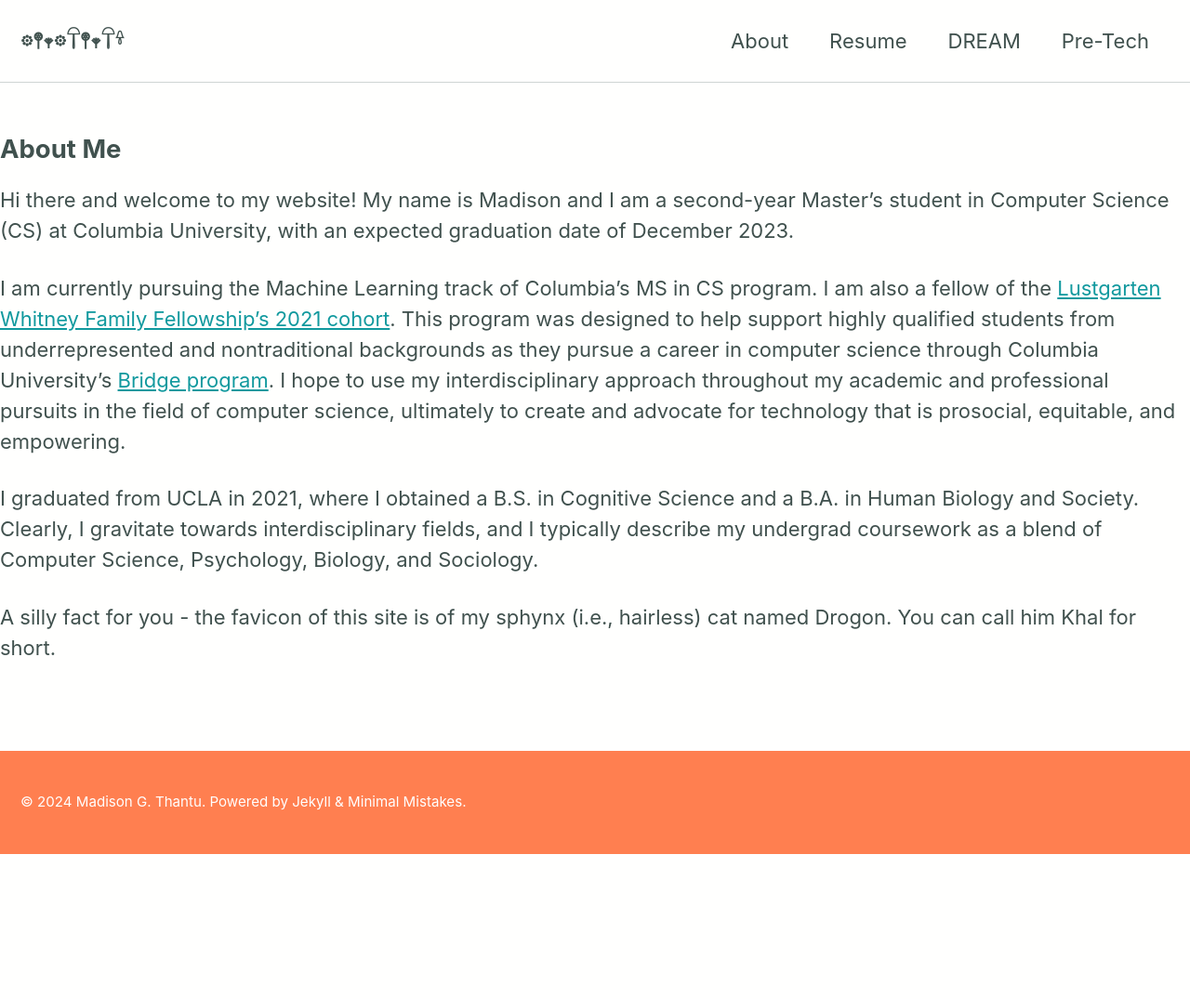
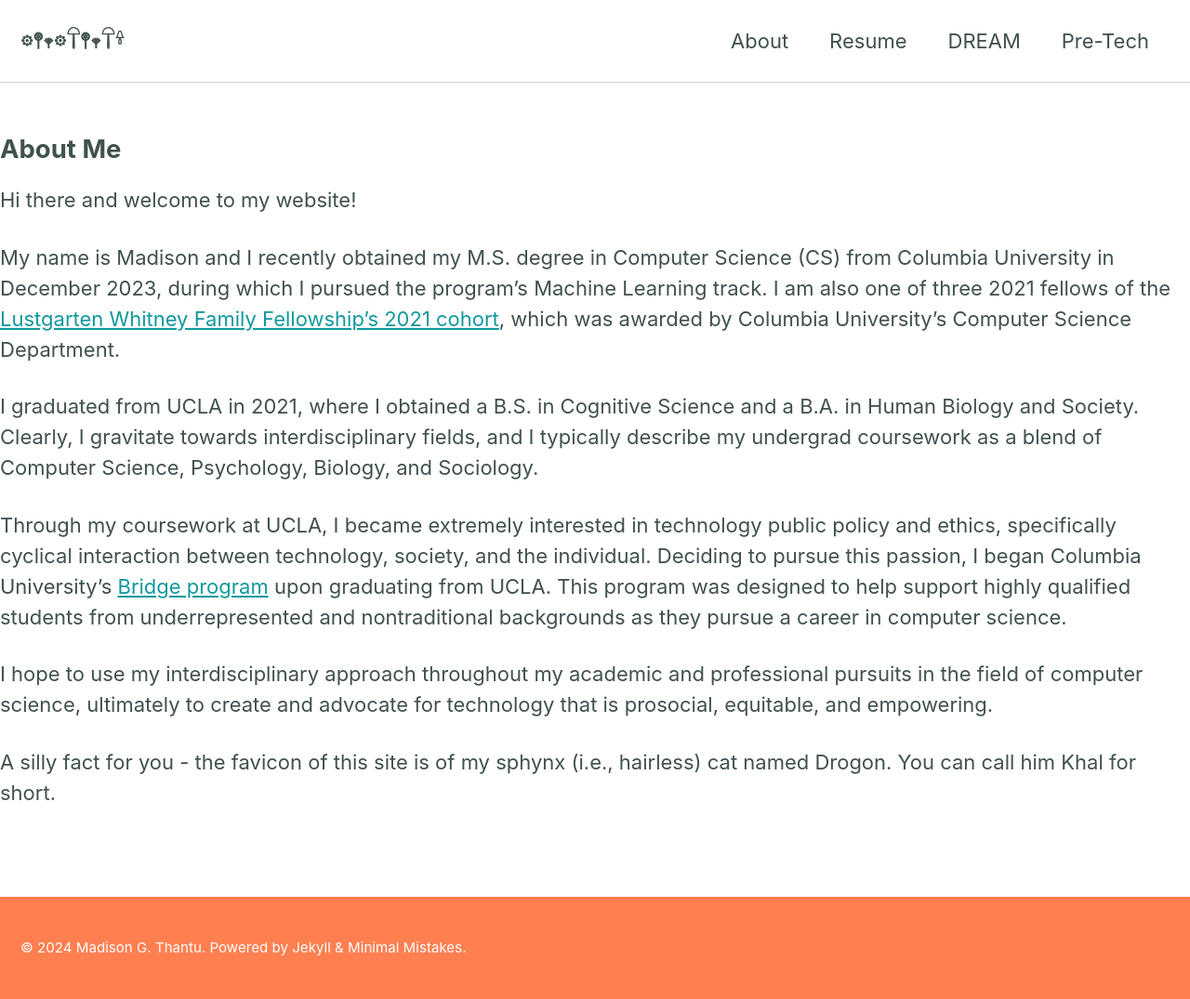
Before and after one commit to madisonthantu/about_mgt, a Jekyll site: the page built from _pages/about.md, in a window 1280 px wide. Shown: the whole page at 93% size. Built offline with Jekyll 4.4.1, drawn with Linux system fonts in a browser that asks for light colours; cached includes are drawn as plain includes; before the commit the page ends 919 px from its top, so only the background shows below that.

Commit message:
Updated about page

```diff
--- a/_pages/about.md
+++ b/_pages/about.md
@@ -5,10 +5,14 @@ title: About
 
 ## About Me
 
-Hi there and welcome to my website! My name is Madison and I am a second-year Master's student in Computer Science (CS) at Columbia University, with an expected graduation date of December 2023.
+Hi there and welcome to my website!
 
-I am currently pursuing the Machine Learning track of Columbia's MS in CS program. I am also a fellow of the [Lustgarten Whitney Family Fellowship's 2021 cohort](https://www.engineering.columbia.edu/news/asif-soeyadi-thantu-lustgarten-whitney-fellows). This program was designed to help support highly qualified students from underrepresented and nontraditional backgrounds as they pursue a career in computer science through Columbia University's [Bridge program](https://www.cs.columbia.edu/ms-bridge/). I hope to use my interdisciplinary approach throughout my academic and professional pursuits in the field of computer science, ultimately to create and advocate for technology that is prosocial, equitable, and empowering.
+My name is Madison and I recently obtained my M.S. degree in Computer Science (CS) from Columbia University in December 2023, during which I pursued the program's Machine Learning track. I am also one of three 2021 fellows of the [Lustgarten Whitney Family Fellowship's 2021 cohort](https://www.engineering.columbia.edu/news/asif-soeyadi-thantu-lustgarten-whitney-fellows), which was awarded by Columbia University's Computer Science Department.
 
 I graduated from UCLA in 2021, where I obtained a B.S. in Cognitive Science and a B.A. in Human Biology and Society. Clearly, I gravitate towards interdisciplinary fields, and I typically describe my undergrad coursework as a blend of Computer Science, Psychology, Biology, and Sociology.
 
+Through my coursework at UCLA, I became extremely interested in technology public policy and ethics, specifically cyclical interaction between technology, society, and the individual. Deciding to pursue this passion, I began Columbia University's [Bridge program](https://www.cs.columbia.edu/ms-bridge/) upon graduating from UCLA. This program was designed to help support highly qualified students from underrepresented and nontraditional backgrounds as they pursue a career in computer science.
+
+I hope to use my interdisciplinary approach throughout my academic and professional pursuits in the field of computer science, ultimately to create and advocate for technology that is prosocial, equitable, and empowering.
+
 A silly fact for you - the favicon of this site is of my sphynx (i.e., hairless) cat named Drogon. You can call him Khal for short.
```
